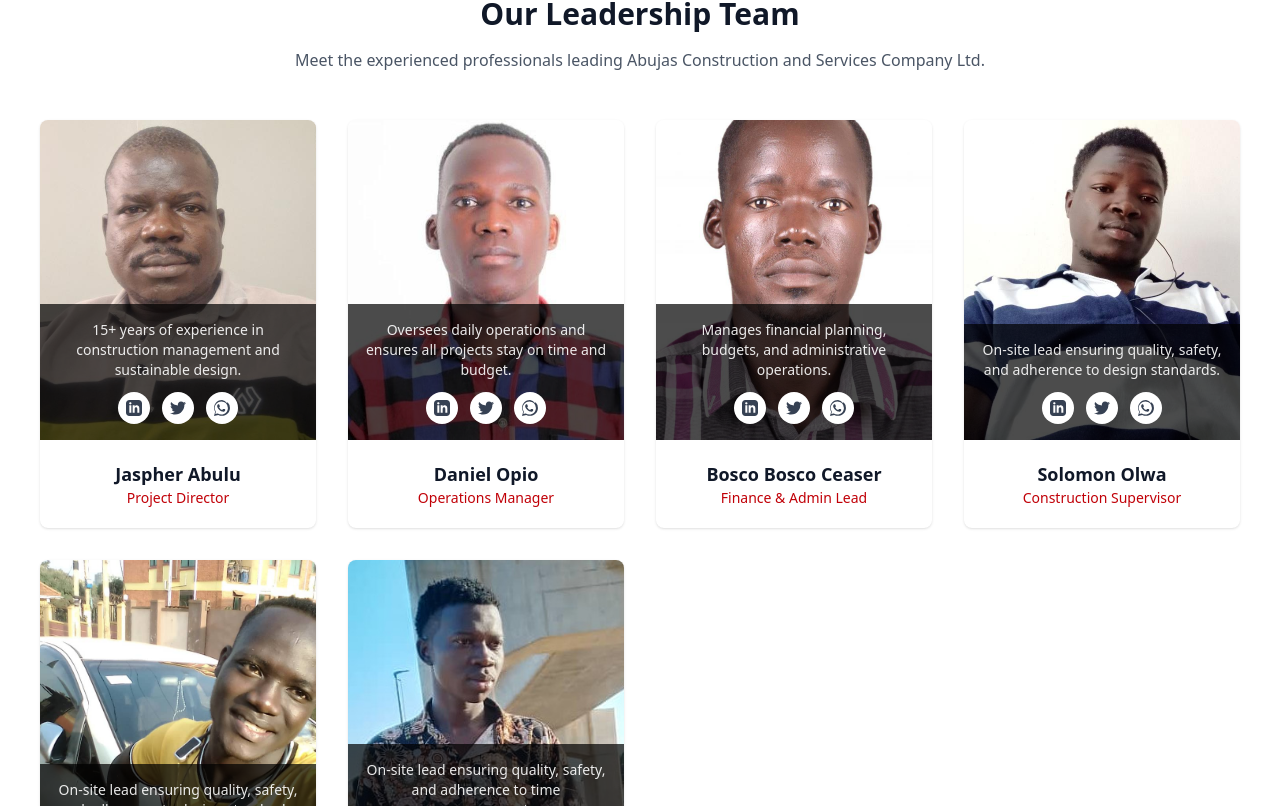
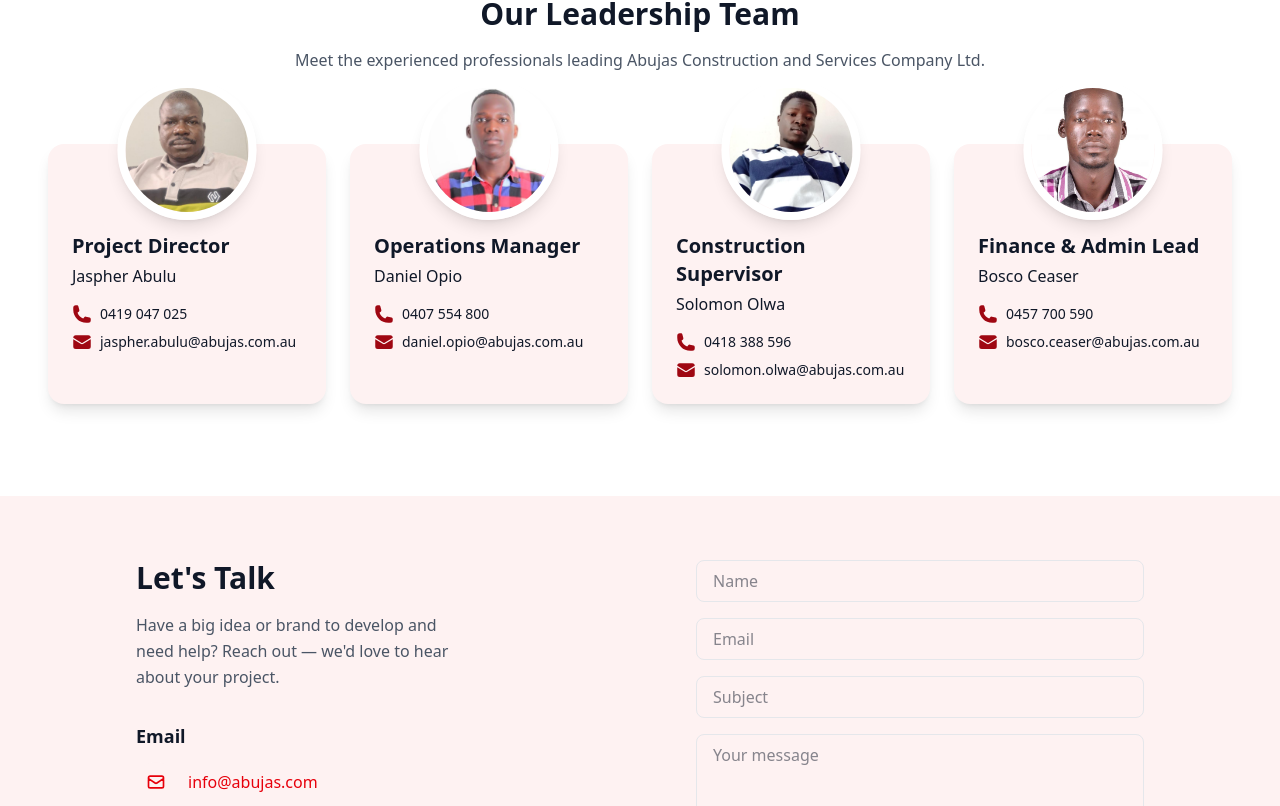
Before and after one commit to opiodaniel/abujas-project, a React (Vite) app in the folder abujas-frontend/: page / in a window 1280 px wide. Shown: the part 4054-4860 px from the top of the page. Built offline with nearby package versions, Linux system fonts and the light colour scheme.

Commit message:
changing the TeamSection structure design

```diff
--- a/abujas-frontend/package.json
+++ b/abujas-frontend/package.json
@@ -10,6 +10,7 @@
     "preview": "vite preview"
   },
   "dependencies": {
+    "@heroicons/react": "^2.2.0",
     "@tailwindcss/vite": "^4.1.12",
     "@types/aos": "^3.0.7",
     "@types/swiper": "^5.4.3",
--- a/abujas-frontend/src/components/TeamSection.tsx
+++ b/abujas-frontend/src/components/TeamSection.tsx
@@ -1,3 +1,4 @@
+import { PhoneIcon, EnvelopeIcon } from "@heroicons/react/24/solid";
 import { useState } from 'react';
 
 // Define TypeScript interfaces
@@ -21,98 +22,40 @@
 }
 
 const TeamSection = () => {
-  const [selectedManager, setSelectedManager] = useState<Manager | null>(null);
 
-  const managers: Manager[] = [
+  const managers = [
     {
-      id: 1,
+      scheme: "Project Director",
       name: "Jaspher Abulu",
-      role: "Project Director",
-      image: "img_1.png",
-      bio: "15+ years of experience in construction management and sustainable design.",
-      details: "Jaspher leads our strategic projects with a focus on sustainable design and client satisfaction. He has managed over 50+ construction projects across East Africa.",
-      social: {
-        linkedin: "#",
-        twitter: "#",
-        whatsapp: "#",
-      },
+      phone: "0419 047 025",
+      email: "jaspher.abulu@abujas.com.au",
+      img: "img_1.png",
     },
     {
-      id: 2,
+      scheme: "Operations Manager",
       name: "Daniel Opio",
-      role: "Operations Manager",
-      image: "img_2.png",
-      bio: "Oversees daily operations and ensures all projects stay on time and budget.",
-      details: "Daniel ensures smooth day-to-day operations, resource allocation, and timeline management for all ongoing projects.",
-      social: {
-        linkedin: "#",
-        twitter: "#",
-        whatsapp: "#",
-      },
+      phone: "0407 554 800",
+      email: "daniel.opio@abujas.com.au",
+      img: "img_2.png",
     },
     {
-      id: 3,
-      name: "Bosco Bosco Ceaser",
-      role: "Finance & Admin Lead",
-      image: "img_4.png",
-      bio: "Manages financial planning, budgets, and administrative operations.",
-      details: "Bosco oversees all financial aspects including budgeting, cost control, and reporting, ensuring transparency and accountability.",
-      social: {
-        linkedin: "#",
-        twitter: "#",
-        whatsapp: "#",
-      },
+      scheme: "Construction Supervisor",
+      name: "Solomon Olwa",
+      phone: "0418 388 596",
+      email: "solomon.olwa@abujas.com.au",
+      img: "img_3.png",
     },
     {
-      id: 4,
-      name: "Solomon Olwa",
-      role: "Construction Supervisor",
-      image: "img_3.png",
-      bio: "On-site lead ensuring quality, safety, and adherence to design standards.",
-      details: "Solomon is our field expert, ensuring every construction phase meets safety codes, quality benchmarks, and architectural plans.",
-      social: {
-        linkedin: "#",
-        twitter: "#",
-        whatsapp: "#",
-      },
-    },
-    {
-      id: 4,
-      name: "Innocent Aryono",
-      role: "Assistant Construction Supervisor",
-      image: "img_5.jpg",
-      bio: "On-site lead ensuring quality, safety, and adherence to design standards.",
-      details: "Innocent is our field expert, ensuring every construction phase meets safety codes, quality benchmarks, and architectural plans.",
-      social: {
-        linkedin: "#",
-        twitter: "#",
-        whatsapp: "#",
-      },
-    },
-    {
-      id: 4,
-      name: "Oscar Ekwang",
-      role: "Electrical Maintenance Manager",
-      image: "img_6.jpg",
-      bio: "On-site lead ensuring quality, safety, and adherence to time management.",
-      details: "Oscar leads electrical projects by overseeing staff, managing budgets and timelines, ensuring compliance with safety and quality standards, and coordinating with teams and inspectors from planning through completion.",
-      social: {
-        linkedin: "#",
-        twitter: "#",
-        whatsapp: "#",
-      },
+      scheme: "Finance & Admin Lead",
+      name: "Bosco Ceaser",
+      phone: "0457 700 590",
+      email: "bosco.ceaser@abujas.com.au",
+      img: "img_4.png",
     },
   ];
 
-  const openModal = (manager: Manager) => {
-    setSelectedManager(manager);
-  };
+  return (
 
-  const closeModal = () => {
-    setSelectedManager(null);
-  };
-
-  return (
     <section id="team" className="py-5 px-6 bg-white">
       {/* Header */}
       <div className="max-w-5xl mx-auto text-center mb-12" data-aos="fade-up">
@@ -122,155 +65,49 @@
         </p>
       </div>
 
-      {/* Grid */}
-      <div className="flex justify-center">
-        <div className="grid grid-cols-1 sm:grid-cols-2 lg:grid-cols-4 gap-8 max-w-7xl w-full px-4">
-          {managers.map((manager) => (
+    <div className="grid grid-cols-1 sm:grid-cols-2 lg:grid-cols-4 gap-6 p-6">
+    {managers.map((m, i) => (
       <div
-              key={manager.id}
-              className="rounded-lg overflow-hidden shadow-sm hover:shadow-xl transition-all duration-300 text-center group"
-              data-aos="fade-up"
-              data-aos-delay="100"
+        key={i}
+        className="relative bg-red-50 rounded-2xl shadow-lg pt-20 pb-6 px-6 mb-12"
       >
+        {/* Profile Image */}
+        <div className="absolute -top-16 left-1/2 transform -translate-x-1/2">
+          <img
+            src={m.img}
+            alt={m.name}
+            className="w-35 h-35 rounded-full border-8 border-white shadow-lg object-cover"
+          />
+        </div>
 
-              {/* Image Container */}
-              <div
-                className="relative h-64 sm:h-72 lg:h-80 overflow-hidden cursor-pointer"
-                onClick={() => openModal(manager)}
+        {/* Text */}
+        <h3 className="text-xl font-bold mb-1 mt-2">{m.scheme}</h3>
+        <p className="font-medium mb-4">{m.name}</p>
+
+        <div className="space-y-2 text-sm">
+          <div className="flex items-center gap-2">
+            <PhoneIcon className="h-5 w-5 text-red-800" />
+            <a href={`tel:${m.phone}`} className="hover:underline">
+              {m.phone}
+            </a>
+          </div>
+          <div className="flex items-center gap-2">
+            <EnvelopeIcon className="h-5 w-5 text-red-800" />
+            <a
+              href={`mailto:${m.email}`}
+              className="hover:underline break-words"
             >
-                {/* Background image */}
-                <img
-                  src={manager.image}
-                  alt={manager.name}
-                  className="w-full h-full object-cover transition-transform duration-500 group-hover:scale-105"
-                />
-
-                {/* Bottom overlay with bio + socials */}
-                <div className="absolute bottom-0 left-0 right-0 bg-black/70 text-white p-4">
-                  <p className="text-xs sm:text-sm opacity-90 mb-3">{manager.bio}</p>
-
-                  {/* Social icons always visible */}
-                  <div className="flex justify-center space-x-3">
-                    {manager.social.linkedin && (
-                      <a
-                        href={manager.social.linkedin}
-                        target="_blank"
-                        rel="noopener noreferrer"
-                        className="w-8 h-8 bg-white bg-opacity-90 rounded-full flex items-center justify-center hover:bg-red-100 transition-colors"
-                        aria-label="LinkedIn"
-                      >
-                        <svg className="w-4 h-4 text-gray-700" fill="currentColor" viewBox="0 0 24 24">
-                          <path d="M19 0h-14c-2.761 0-5 2.239-5 5v14c0 2.761 2.239 5 5 5h14c2.762 0 5-2.239 5-5v-14c0-2.761-2.238-5-5-5zm-11 19h-3v-11h3v11zm-1.5-12.268c-.966 0-1.75-.79-1.75-1.764s.784-1.764 1.75-1.764 1.75.79 1.75 1.764-.783 1.764-1.75 1.764zm13.5 12.268h-3v-5.604c0-3.368-4-3.113-4 0v5.604h-3v-11h3v1.765c1.396-2.586 7-2.777 7 2.476v6.759z" />
-                        </svg>
+              {m.email}
             </a>
-                    )}
-                    {manager.social.twitter && (
-                      <a
-                        href={manager.social.twitter}
-                        target="_blank"
-                        rel="noopener noreferrer"
-                        className="w-8 h-8 bg-white bg-opacity-90 rounded-full flex items-center justify-center hover:bg-red-100 transition-colors"
-                        aria-label="Twitter"
-                      >
-                        <svg className="w-4 h-4 text-gray-700" fill="currentColor" viewBox="0 0 24 24">
-                          <path d="M24 4.557c-.883.392-1.832.656-2.828.775 1.017-.609 1.798-1.574 2.165-2.724-.951.564-2.005.974-3.127 1.195-.897-.957-2.178-1.555-3.594-1.555-3.179 0-5.515 2.966-4.797 6.045-4.091-.205-7.719-2.165-10.148-5.144-1.29 2.213-.669 5.108 1.523 6.574-.806-.026-1.566-.247-2.229-.616-.054 2.281 1.581 4.415 3.949 4.89-.693.188-1.452.232-2.224.084.626 1.956 2.444 3.379 4.6 3.419-2.07 1.623-4.678 2.348-7.29 2.04 2.179 1.397 4.768 2.212 7.548 2.212 9.142 0 14.307-7.721 13.995-14.646.962-.695 1.797-1.562 2.457-2.549z" />
-                        </svg>
-                      </a>
-                    )}
-                    {manager.social.whatsapp && (
-                      <a
-                        href={manager.social.whatsapp}
-                        target="_blank"
-                        rel="noopener noreferrer"
-                        className="w-8 h-8 bg-white bg-opacity-90 rounded-full flex items-center justify-center hover:bg-red-100 transition-colors"
-                        aria-label="WhatsApp"
-                      >
-                      <svg className="w-4 h-4 text-gray-700" fill="currentColor" viewBox="0 0 24 24">
-                          <path d="M17.472 14.382c-.297-.149-1.758-.867-2.03-.967-.273-.099-1.758-.148-1.93.15-.197.297-.767.966-.94 1.164-.173.199-.347.223-.644.075-.297-.15-1.255-.463-2.39-1.475-.883-.788-1.48-1.761-1.653-2.059-.173-.297-.018-.458.13-.606.134-.133.298-.347.446-.52.149-.174.198-.298.298-.497.099-.198.05-.371-.025-.52-.075-.149-.669-1.612-.916-2.207-.242-.579-.487-.5-.669-.51-.173-.008-.371-.01-.57-.01-.198 0-.52.074-.792.372-.272.297-1.04 1.016-1.04 2.479 0 1.462 1.065 2.875 1.213 3.074.149.198 2.095 3.2 5.076 4.487.71.306 1.263.489 1.694.625.712.227 1.36.195 1.872.118.571-.085 1.758-.719 2.006-1.413.248-.694.248-1.289.173-1.413-.074-.124-.272-.198-.57-.347m-5.421 7.403h-.004a9.87 9.87 0 0 1-5.031-1.378l-.361-.214-3.443.883.892-3.397-.235-.374a9.86 9.86 0 0 1-1.51-5.26c.001-5.45 4.436-9.884 9.888-9.884 2.64 0 5.122 1.03 6.988 2.898a9.825 9.825 0 0 1 2.893 6.994c-.003 5.45-4.437 9.884-9.885 9.884m8.413-17.447A11.815 11.815 0 0 0 12.05 0C5.495 0 .16 5.335.157 11.892c0 2.096.547 4.128 1.588 5.9L.057 24l6.305-1.641a11.882 11.882 0 0 0 5.683 1.448h.005c6.554 0 11.89-5.335 11.893-11.893a11.821 11.821 0 0 0-3.48-8.413Z" />
-                        </svg>
-                      </a>
-                    )}
           </div>
-                </div>
-              </div>
-              {/* Info */}
-              <div className="p-5">
-                <h3 className="text-lg font-semibold text-gray-900">{manager.name}</h3>
-                <p className="text-red-700 font-medium text-sm">{manager.role}</p>
         </div>
       </div>
     ))}
   </div>
-      </div>
 
-      {/* Modal */}
-      {selectedManager && (
-        <div
-          className="fixed inset-0 z-50 flex items-center justify-center bg-black bg-opacity-80 p-4"
-          onClick={closeModal}
-        >
-          <div
-            className="bg-white rounded-lg max-w-md w-full mx-auto overflow-hidden shadow-2xl transform transition-all"
-            onClick={(e) => e.stopPropagation()}
-          >
-            <img
-              src={selectedManager.image}
-              alt={selectedManager.name}
-              className="w-full h-64 object-cover"
-            />
-            <div className="p-6 text-center">
-              <h3 className="text-2xl font-bold text-gray-900">{selectedManager.name}</h3>
-              <p className="text-red-700 font-medium mb-3">{selectedManager.role}</p>
-              <p className="text-gray-600 mb-4">{selectedManager.details}</p>
+  </section>
 
-              {/* Social Icons in Modal */}
-              <div className="flex justify-center space-x-6 mb-4 text-xl">
-                {selectedManager.social.linkedin && (
-                  <a
-                    href={selectedManager.social.linkedin}
-                    target="_blank"
-                    rel="noopener noreferrer"
-                    className="text-gray-600 hover:text-red-700 transition-colors"
-                    aria-label="LinkedIn"
-                  >
-                    <i className="fab fa-linkedin-in"></i>
-                  </a>
-                )}
-                {selectedManager.social.whatsapp && (
-                  <a
-                    href={selectedManager.social.whatsapp}
-                    target="_blank"
-                    rel="noopener noreferrer"
-                    className="text-gray-600 hover:text-red-700 transition-colors"
-                    aria-label="WhatsApp"
-                  >
-                    <i className="fab fa-whatsapp"></i>
-                  </a>
-                )}
-                {selectedManager.social.twitter && (
-                  <a
-                    href={selectedManager.social.twitter}
-                    target="_blank"
-                    rel="noopener noreferrer"
-                    className="text-gray-600 hover:text-red-700 transition-colors"
-                    aria-label="Twitter"
-                  >
-                    <i className="fab fa-twitter"></i>
-                  </a>
-                )}
-              </div>
 
-              <button
-                onClick={closeModal}
-                className="bg-red-700 text-white px-6 py-2 rounded-lg hover:bg-red-800 transition-colors duration-200"
-              >
-                Close
-              </button>
-            </div>
-          </div>
-        </div>
-      )}
-    </section>
   );
 };
 
```
Also changed, not shown: 1 other file (tests, documents, lock files or other folders). Lines whose indentation alone changed are shown as unchanged.
